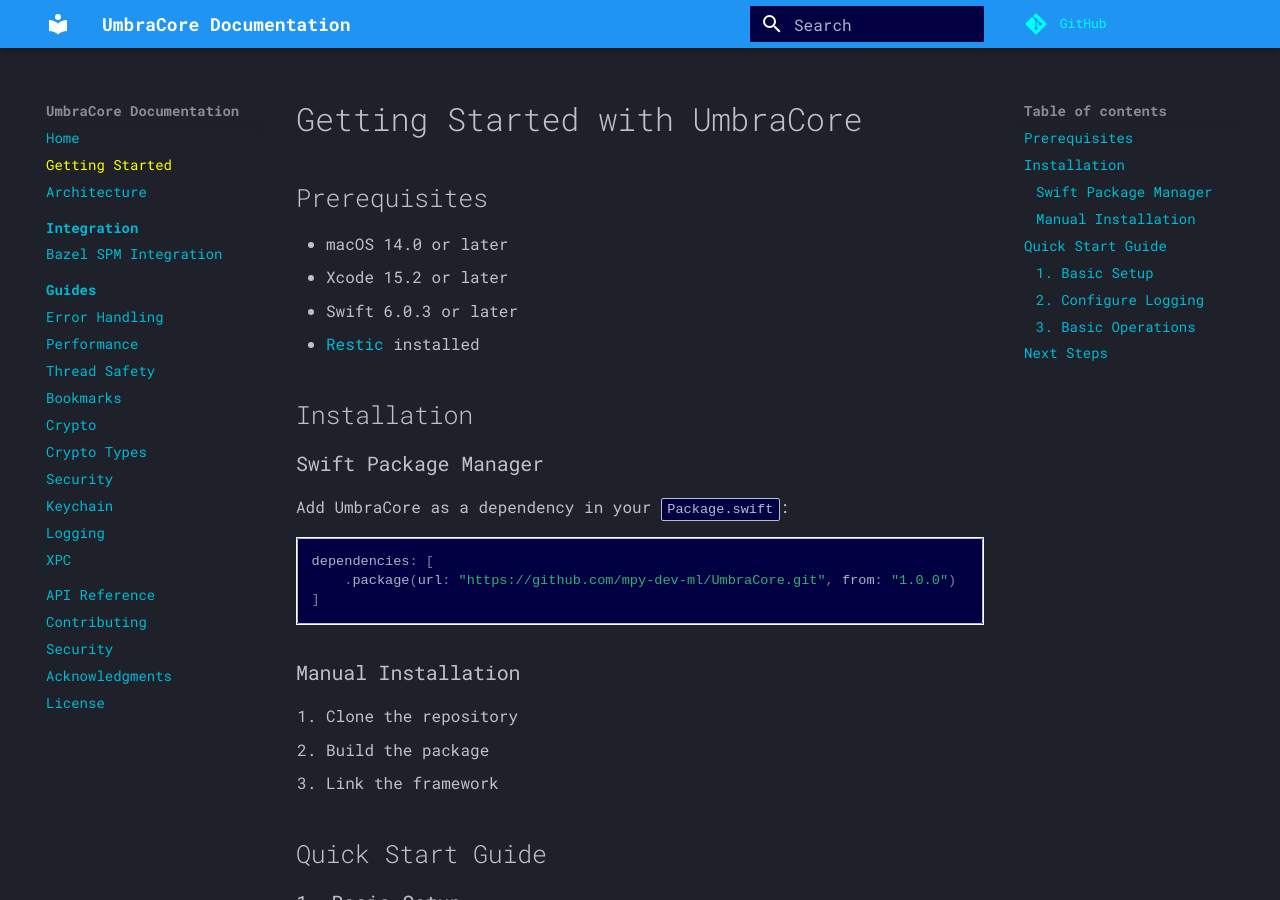
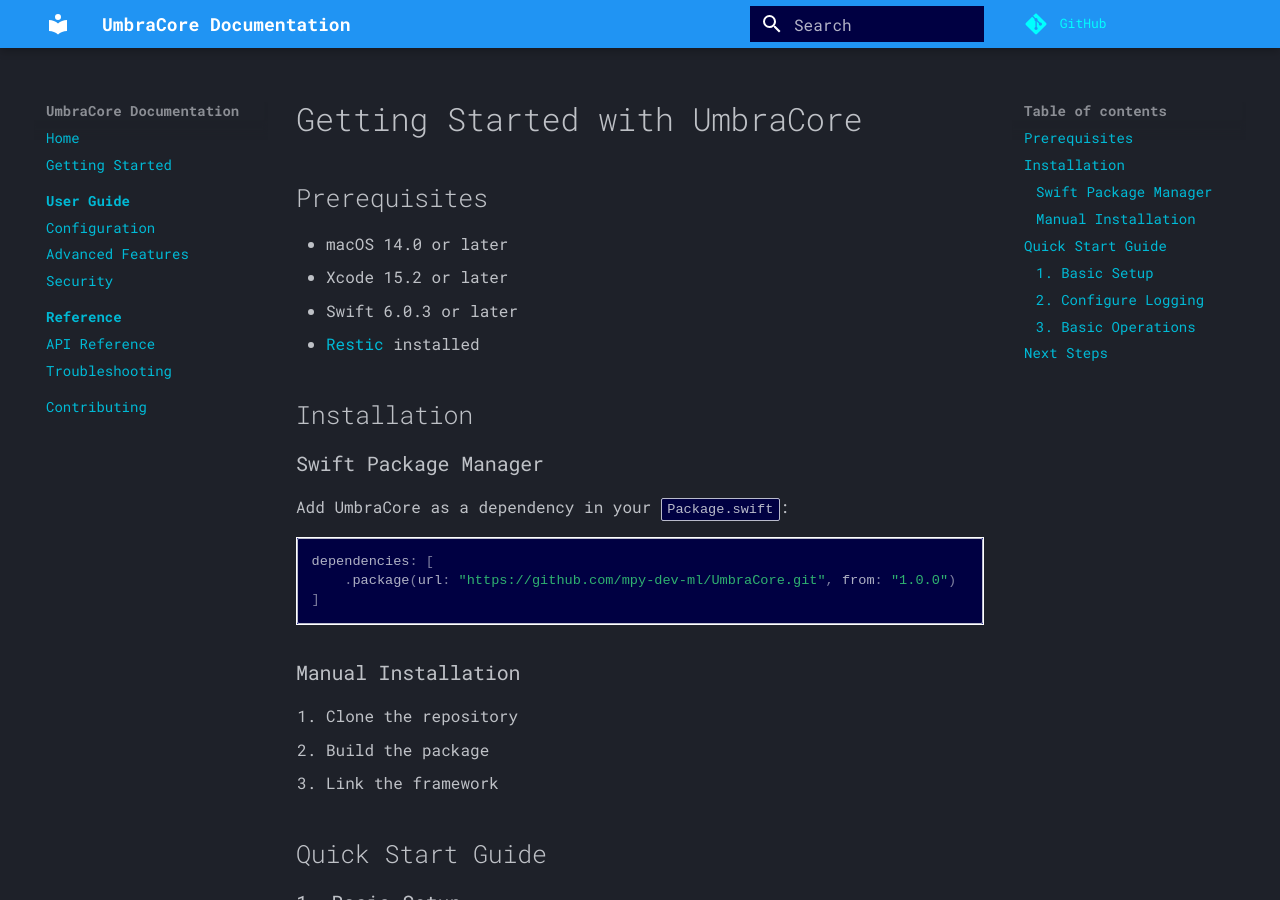
Before and after one commit to mpy-dev-ml/UmbraCore, an MkDocs documentation site: the page built from docs/GETTING_STARTED.md, in a window 1280 px wide and 900 px high. Built offline with MkDocs 1.6.1 and Material for MkDocs 9.7.7, drawn with Linux system fonts in a browser that asks for light colours; comment, search, counter and statistics services are not loaded.

```diff
--- a/mkdocs.yml
+++ b/mkdocs.yml
@@ -47,23 +47,12 @@ markdown_extensions:
 
 nav:
   - Home: index.md
-  - Getting Started: GETTING_STARTED.md
-  - Architecture: guides/ARCHITECTURE.md
-  - Integration:
-    - Bazel SPM Integration: bazel_spm_integration.md
-  - Guides:
-    - Error Handling: guides/error-handling.md
-    - Performance: guides/performance.md
-    - Thread Safety: guides/thread-safety.md
-    - Bookmarks: guides/bookmarks.md
-    - Crypto: guides/crypto.md
-    - Crypto Types: guides/crypto-types.md
-    - Security: guides/security.md
-    - Keychain: guides/keychain.md
-    - Logging: guides/logging.md
-    - XPC: guides/xpc.md
-  - API Reference: api/README.md
-  - Contributing: contributing/CONTRIBUTING.md
-  - Security: security/SECURITY_GUIDELINES.md
-  - Acknowledgments: ACKNOWLEDGMENTS.md
-  - License: LICENSE.md
+  - Getting Started: getting-started.md
+  - User Guide:
+    - Configuration: configuration.md
+    - Advanced Features: advanced-features.md
+    - Security: security.md
+  - Reference:
+    - API Reference: api-reference.md
+    - Troubleshooting: troubleshooting.md
+  - Contributing: contributing.md
```
Also changed, not shown: docs/advanced-features.md (added, +18 -0 lines), docs/api-reference.md (added, +18 -0 lines), docs/configuration.md (added, +18 -0 lines), docs/contributing.md (added, +18 -0 lines), docs/security.md (added, +18 -0 lines), docs/troubleshooting.md (added, +18 -0 lines).
